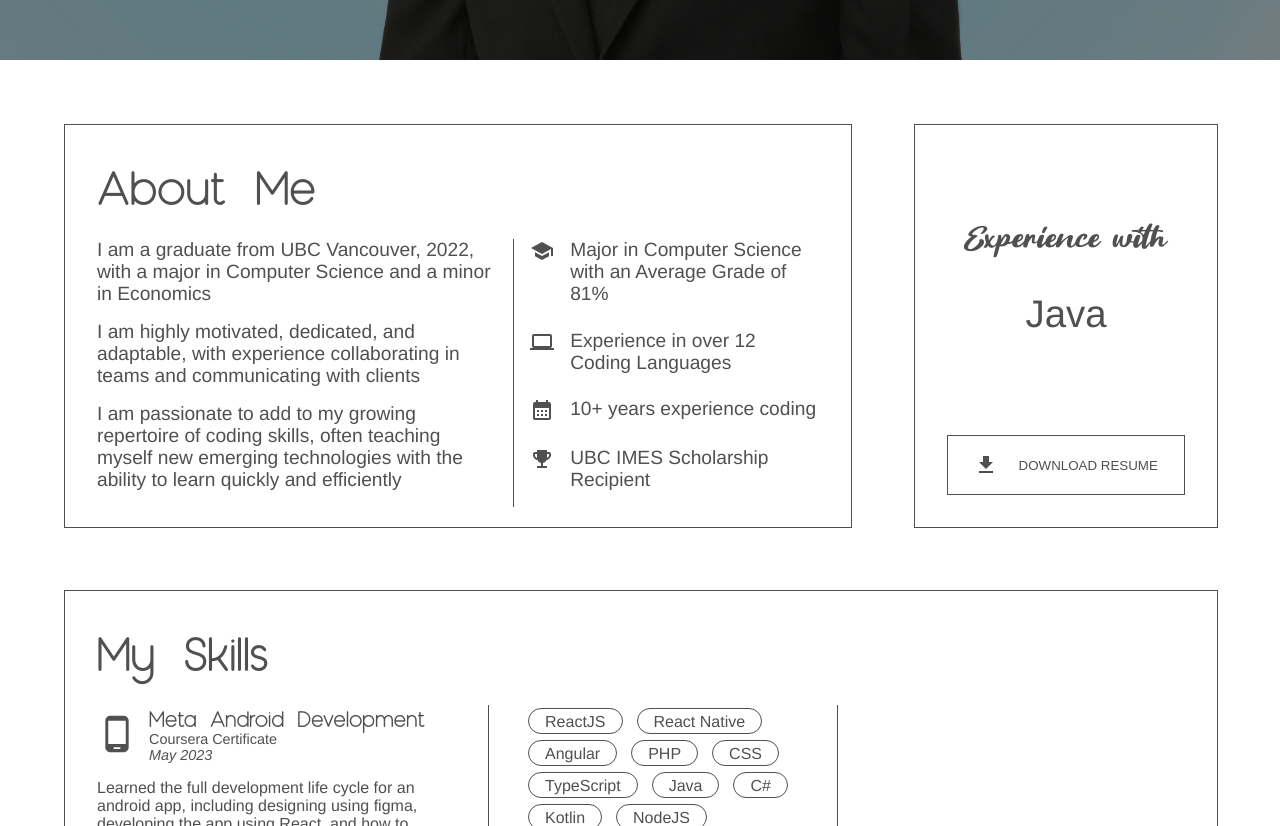
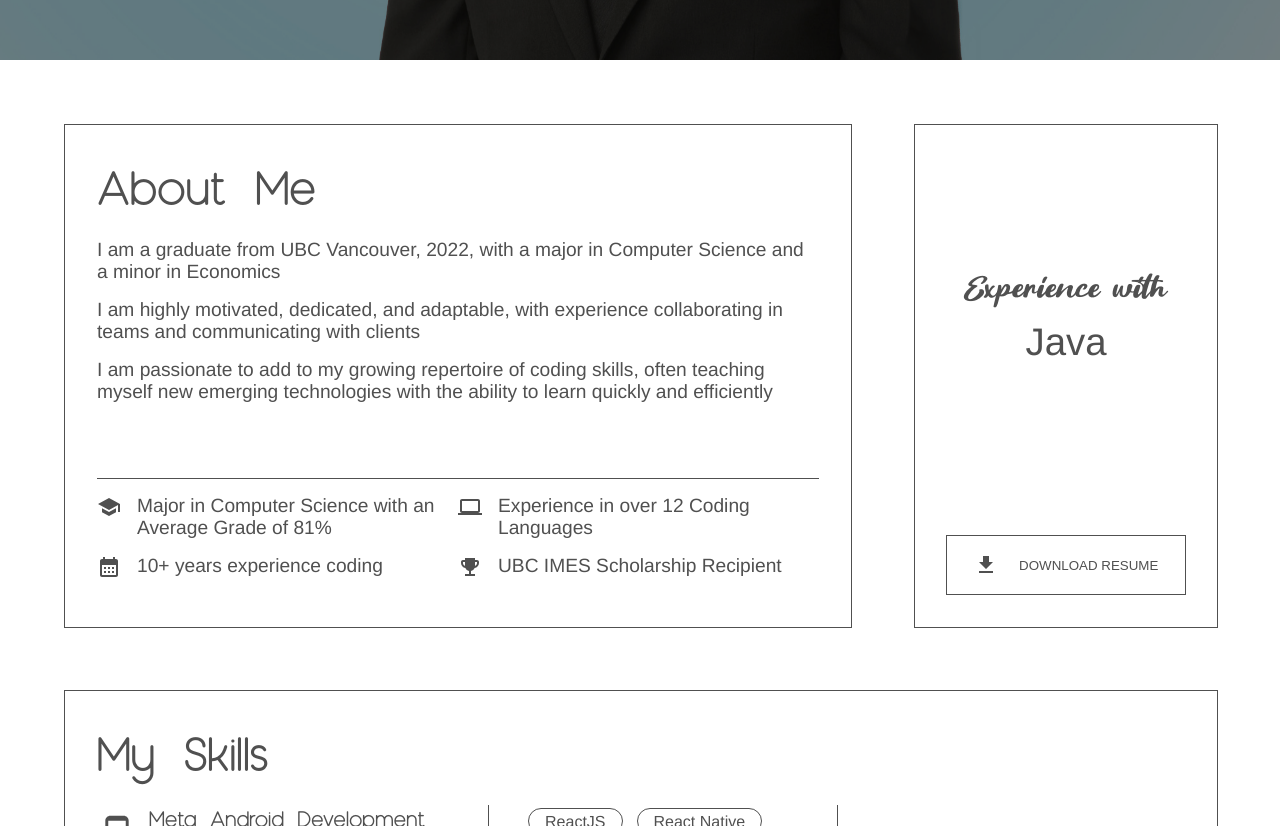
Before and after one commit to AdvikA99/advika99.github.io, a React (Create React App) app: page / in a window 1280 px wide. Shown: the part 740-1566 px from the top of the page. Built offline with nearby package versions, Linux system fonts and the light colour scheme.

Commit message:
Formatted hero and about section for mobile

```diff
--- a/src/components/Portfolio/AboutSection/AboutSection.css
+++ b/src/components/Portfolio/AboutSection/AboutSection.css
@@ -1,18 +1,22 @@
 #about {
     padding: 64px;
     display: flex;
+    flex-direction: column;
     padding-bottom: 0;
 }
 
 #aboutMeCard {
+    display: flex;
     border: 1px solid darkgray;
-    height: 400px;
     flex: 1;
-    margin-right: 64px;
+    margin-bottom: 64px;
+    min-height: 600px;
 }
 
 #aboutMeCard > div {
     padding: 32px;
+    display: flex;
+    flex-direction: column;
 }
 
 #aboutHeader {
@@ -20,23 +24,22 @@
 }
 
 #aboutMeContent {
-    font-size: 1.2em;
-    margin-bottom: 8px;
+    font-size: 1em;
     display: flex;
+    flex-direction: column;
+    flex: 1;
 }
 
 #aboutMeContent > div:first-child {
-    padding-right: 16px;
     flex: 1;
-    border-right: 1px solid currentColor;
+    border-bottom: 1px solid currentColor;
 }
 
 #aboutMeContent > div:last-child {
-    padding-left: 16px;
-    max-width: 40%;
+    padding-top: 16px;
     display: flex;
-    flex-direction: column;
     justify-content: space-between;
+    flex-wrap: wrap;
 }
 
 .aboutMeText {
@@ -46,30 +49,91 @@
 .accomplishmentsDiv {
     display: flex;
     margin-bottom: 16px;
+    flex-basis: 100%;
 }
 
 .accomplishmentsDiv > p {
     margin-left: 16px;
 }
 
+@media only screen and (min-width: 600px) {
+    #aboutMeContent {
+        font-size: 1.2em;
+    }
+}
+
+@media only screen and (min-width: 780px) {
+    #aboutMeCard {
+        min-height: 500px;
+    }
+}
+
+@media only screen and (min-width: 810px) {
+    .accomplishmentsDiv {
+        flex-basis: 50%;
+    }
+}
+
+@media only screen and (min-width: 1180px) {
+    #about {
+        flex-direction: row;
+    }
+
+    #aboutMeCard {
+        margin-right: 64px;
+        margin-bottom: 0px;
+    }
+
+}
+
+@media only screen and (min-width: 1400px) {
+    #aboutMeCard {
+        min-height: 400px;
+    }
+
+    #aboutMeContent {
+        flex-direction: row;
+    }
+
+    #aboutMeContent > div:first-child {
+        padding-right: 16px;
+        border-bottom: none;
+        border-right: 1px solid currentColor;
+    }
+
+    #aboutMeContent > div:last-child {
+        padding-top: 0;
+        padding-left: 16px;
+        max-width: 40%;
+        display: flex;
+        flex-direction: column;
+    }
+
+    .accomplishmentsDiv {
+        flex-basis: auto;
+    }
+}
+
 #skillsSlotsCard {
     border: 1px solid rgb(80, 80, 80);
-    height: 400px;
-    width: 300px;
+    min-height: 240px;
+    flex: 1;
 }
 
 #skillsSlotsCard > div {
     display: flex;
     padding: 32px;
     flex-direction: column;
+    justify-content: center;
+    align-items: center;
 }
 
 #skillsTextDiv {
     display: flex;
-    flex: 1;
     justify-content: center;
     flex-direction: column;
     text-align: center;
+    align-items: center;
 }
 
 #skillsTextPreamble {
@@ -80,9 +144,10 @@
 #skillsTextMask {
     margin-top: 32px;
     position: relative;
-    height: 2.8em;
-    width: 100%;
+    min-height: 2.8em;
+    width: 240px;
     overflow: hidden;
+    transform: translate(0, -50%);
 }
 
 #skillsTextMask > div {
@@ -94,11 +159,70 @@
 }
 
 #resumeDownloadButton {
-    margin-top: 32px;
-    height: 60px;
+    margin-top: 16px;
+    min-height: 60px;
+    max-height: 60px;
+    flex: 1;
+    min-width: 240px;
+    max-width: 240px;
 }
 
 #resumeDownloadButton > button {
     padding: 16px;
     justify-content: space-around;
 }
+
+@media only screen and (min-width: 740px) {
+    #skillsSlotsCard {
+        min-height: 160px;
+    }
+
+    #skillsSlotsCard > div {
+        flex-direction: row;
+    }
+
+    #skillsTextMask {
+        margin-top: 16px;
+    }
+
+    #resumeDownloadButton {
+        margin-left: 16px;
+    }
+}
+
+@media only screen and (min-width: 910px) {
+    #skillsTextDiv {
+        flex-direction: row;
+    }
+
+    #skillsTextMask {
+        margin-top: 32px;
+    }
+}
+
+@media only screen and (min-width: 1180px) {
+    #skillsSlotsCard {
+        min-height: 400px;
+        max-width: 300px;
+    }
+
+    #skillsSlotsCard > div {
+        flex-direction: column;
+    }
+
+    #skillsTextDiv {
+        flex: 1;
+        flex-direction: column;
+    }
+
+    #skillsTextMask {
+        width: 100%;
+    }
+
+    #resumeDownloadButton {
+        margin-top: 32px;
+        flex: 0;
+        max-width: 400px;
+        margin-left: 0;
+    }
+}
--- a/src/components/Portfolio/HeroSection/HeroSection.css
+++ b/src/components/Portfolio/HeroSection/HeroSection.css
@@ -33,6 +33,7 @@
     z-index: 1;
     color: white;
     text-align: center;
+    width: 100%;
 }
 
 @keyframes pauseFadeIn {
@@ -48,9 +49,19 @@
 }
 
 #heroTitle {
-    font-size: 4em;
+    font-size: 3em;
 }
 
 #heroSubtitle {
-    font-size: 2em;
+    font-size: 1.5em;
 }
+
+@media only screen and (min-width: 640px) {
+    #heroTitle {
+        font-size: 4em;
+    }
+
+    #heroSubtitle {
+        font-size: 2em;
+    }
+}
--- a/src/components/Portfolio/NavBar/NavBar.tsx
+++ b/src/components/Portfolio/NavBar/NavBar.tsx
@@ -41,7 +41,7 @@ function NavBar() {
   const [selectedSectionInd, setSelectedSectionInd] = useState(0);
   const [isNavMenuOpen, setNavMenuOpen] = useState(false);
 
-  const showFullNavBar = useMediaQuery({ query: '(min-width: 1200px)' })
+  const showFullNavBar = useMediaQuery({ query: '(min-width: 640px)' })
 
   useEffect(() => {
     sections.forEach((section) => {
--- a/src/components/Portfolio/SkillsSection/SkillsSection.tsx
+++ b/src/components/Portfolio/SkillsSection/SkillsSection.tsx
@@ -127,8 +127,8 @@ function SkillsSection() {
                 <div>
                   <p id="skillsDescriptionHeader">{curHoverSkill.name}</p>
                   {
-                    curHoverSkill.description.split("\n").map((line) => (
-                      <p className="skillsDescriptionLine">{line}</p>
+                    curHoverSkill.description.split("\n").map((line, index) => (
+                      <p key={index} className="skillsDescriptionLine">{line}</p>
                     ))
                   }
                 </div>
```
